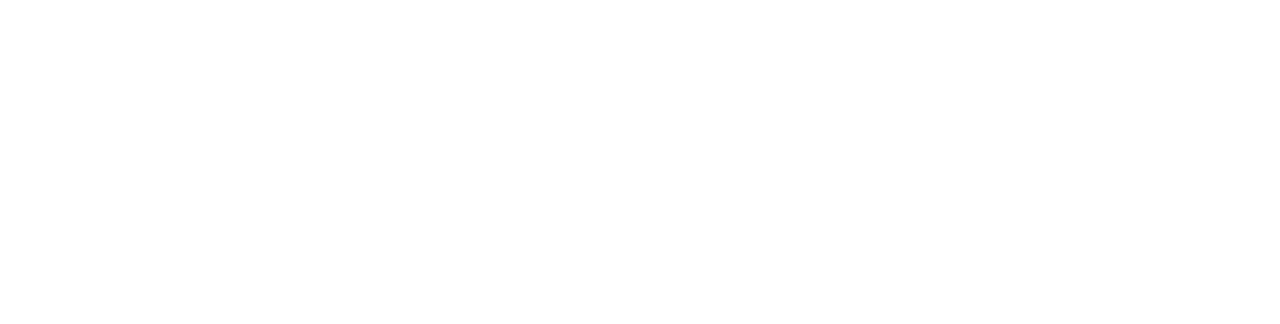
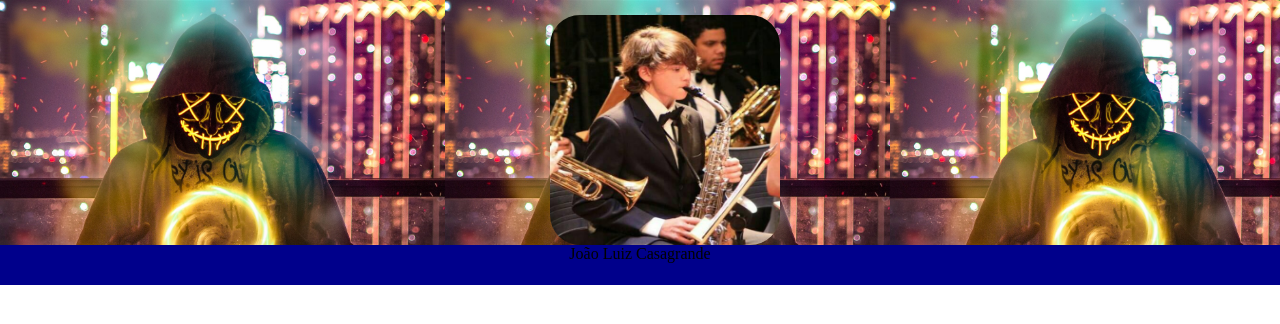
Before and after one commit to JoaoLCasagrande/AulasPWI, a plain HTML site: page Menu/index.html in a window 1280 px wide. Drawn offline with Linux system fonts and the light colour scheme.

Commit message:
Update index.html

```diff
--- a/Menu/index.html
+++ b/Menu/index.html
@@ -11,6 +11,30 @@
                 padding: 0;
             }
 
+            .capa{
+                height: 250px;
+                background-image:url(imgs/Capa.jpg);
+                background-size:contain;
+            }
+
+            .esp-perfil{
+                height: 230px;
+                width: 230px;
+                margin-left: 550px;
+                padding-top: 15px;
+            }
+
+            .esp-perfil img{
+                width: 100%;
+                height: 100%;
+                border-radius: 30px;
+            }
+
+            .nome{
+                text-align: center;
+                background-color: rgb(0, 0, 139);
+                height: 40px;
+            }
         </style>
 
     </head>
@@ -18,6 +42,13 @@
 
 
     <body>
-
+        <div class="capa">
+            <div class="esp-perfil">
+                <img src="../Menu/imgs/Foto-Profissional.jpg" alt="">
+            </div>
+            <div class="nome">
+                <p>João Luiz Casagrande</p>
+            </div>
+        </div>
     </body>
 </html>
```
